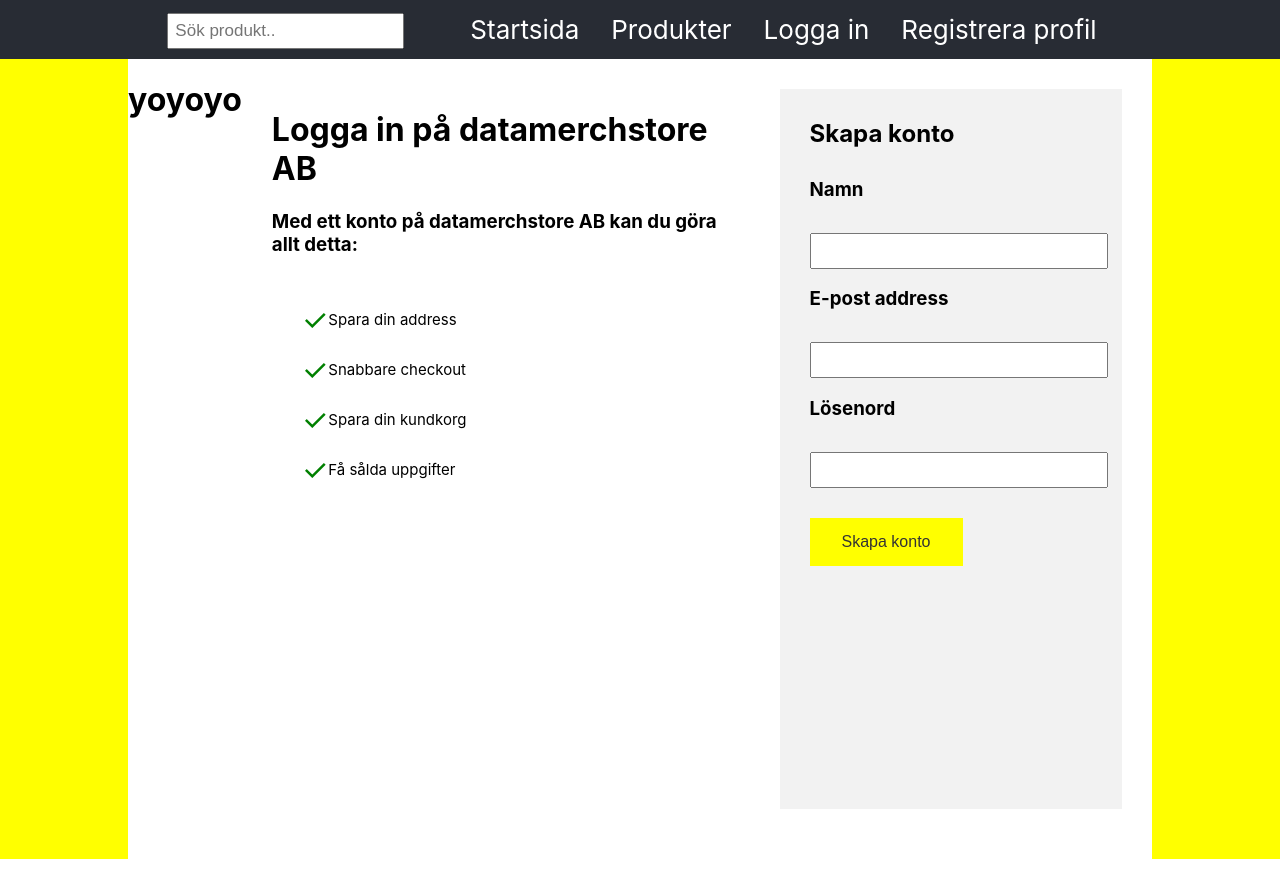
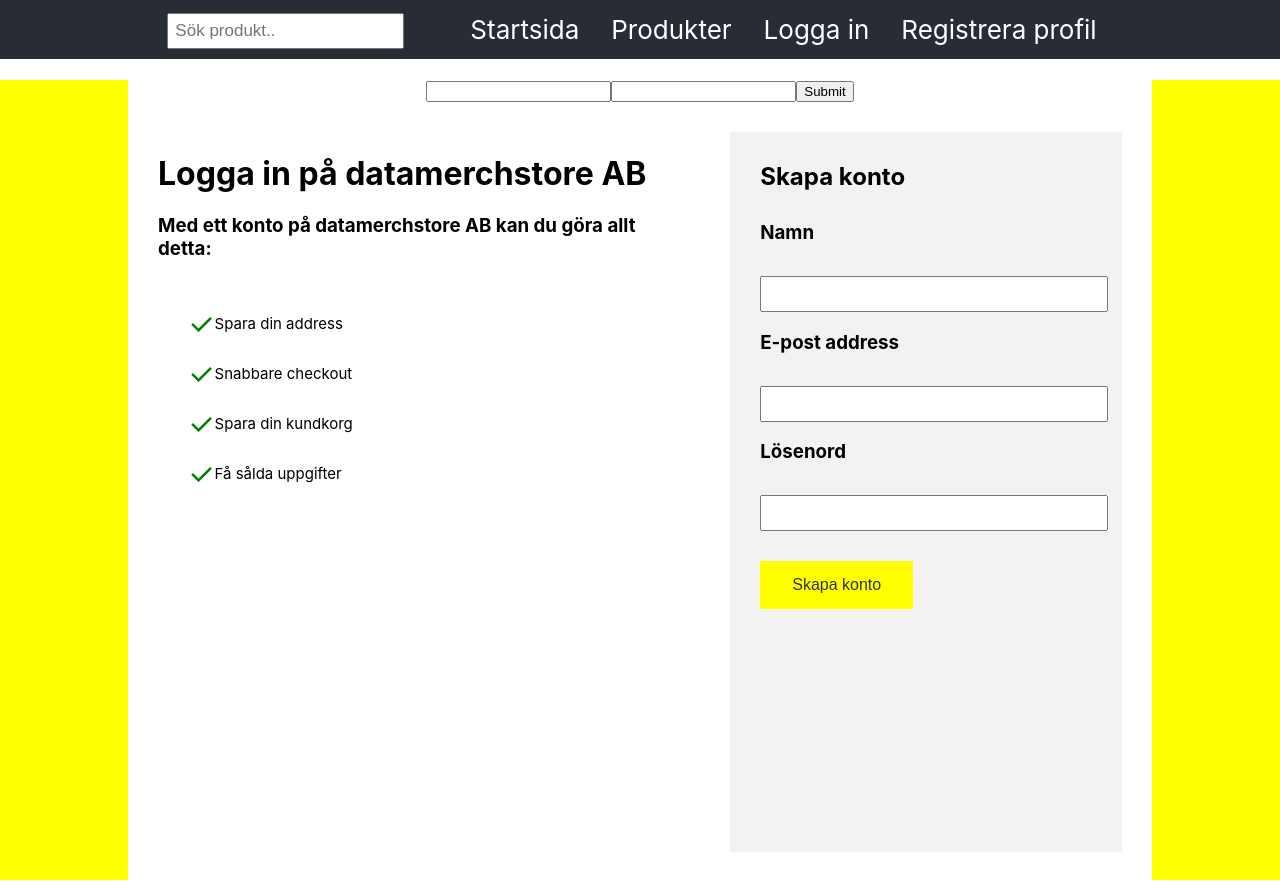
Before and after one commit to peterpanduro/d0018e-webb, a React (Create React App) app: page /register in a window 1280 px wide. Before the commit the page ends 859 px from the top, so only its background shows below. Built offline with nearby package versions, Linux system fonts and the light colour scheme; no server answers.

Commit message:
testytest is good for you

```diff
--- a/src/views/RegisterProfile.js
+++ b/src/views/RegisterProfile.js
@@ -1,6 +1,7 @@
 import React from 'react';
 import './Login.css';
 import './TestLogin';
+import Testytest from './Testytest';
 import TestLogin from './TestLogin';
 
 
@@ -8,9 +9,8 @@ import TestLogin from './TestLogin';
 function RegisterProfile() {
   return (
     <div className="RegisterProfile">
-
+        <Testytest/>
       <div className = "container">
-          <TestLogin/>
             <div className = "otherBox">
                 <h1>Logga in på datamerchstore AB</h1>
                 <h3>Med ett konto på datamerchstore AB kan du göra allt detta:</h3><br/>
--- a/src/views/TestLogin.js
+++ b/src/views/TestLogin.js
@@ -9,28 +9,28 @@ class TestLogin extends Component {
       }
 
     async componentDidMount() {
-            const response = await fetch('http://api.d0018e.pndro.se/user/login', {
+            fetch('http://api.d0018e.pndro.se/user/login', {
                 method: 'POST',
                 headers: {
-                    'e-mail' : 'magda',
-                    'password' : 'hemligtlosen'
+                    'Accept': 'application/json',
+                    'Content-Type': 'application/json',
+                    'email': 'larpet-5@student.ltu.se',
+                    'password': 'gRoot'
                 }
-            });
-            this.setState({testlogin: await response.json()
-            });
-
+            }).then(response => {
+                response.json().then(json => {
+                    console.log(json);
+                    console.log(response.status);
+                })
+            })
     }
 
     render() {
       return (
         <div className = "TestLogin">
-            <h1>yoyoyo</h1>
-            <h1>{this.state.testlogin}</h1>
         </div>
       )
-
   }
-
 }
 
 export default TestLogin;
--- /dev/null
+++ b/src/views/Testytest.js
@@ -0,0 +1,58 @@
+import React, {Component} from 'react';
+
+class Testytest extends Component {
+    constructor(props) {
+        super(props);
+        this.state = {
+            email: '',
+            password: ''
+        }
+        this.submitHandler = this.submitHandler.bind(this);
+        this.handler = this.handler.bind(this);
+    }
+
+    submitHandler = e => {
+        this.handler(e);
+     }
+
+    updateEmail = e => {
+        this.setState({email: e.target.value});
+    }
+
+    updatePassword = e => {
+        this.setState({password: e.target.value});
+    }
+
+    async handler(e) {
+        e.preventDefault();
+        fetch('http://api.d0018e.pndro.se/user/login', {
+            method: 'POST',
+            headers: {
+                'Accept': 'application/json',
+                'Content-Type': 'application/json',
+                'email': this.state.email,
+                'password': this.state.password
+            }
+
+        }).then(response => {
+            response.json().then(json => {
+                console.log(json);
+                console.log(response.status);
+                console.log(this.state.email);
+            })
+        })
+    }
+
+    render() {
+        return (
+            <form onSubmit={this.handler}>
+                <h1>{this.state.email}</h1>
+                <h1>{this.state.password}</h1>
+                <input type='text' onChange={this.updateEmail}/>
+                <input type= 'text' onChange={this.updatePassword}/>
+                <input type='submit'/>
+            </form>
+          );
+    }
+}
+export default Testytest;
```
